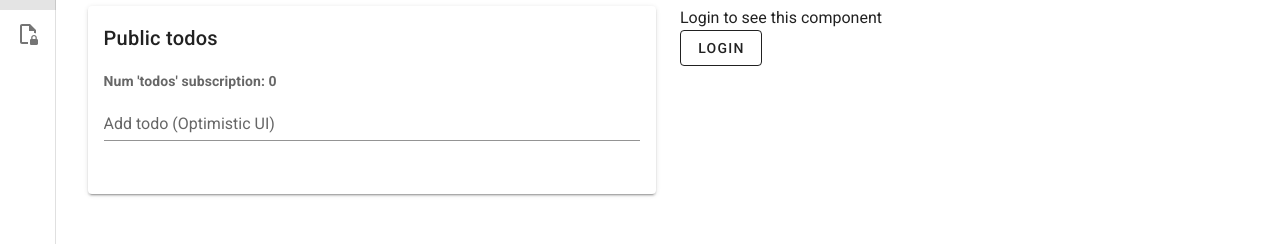
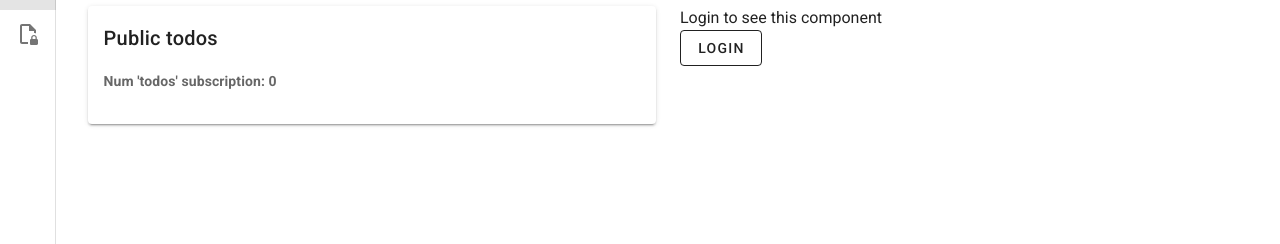
Before and after one commit to NLeSC/nuxt-apollo-hasura, a Nuxt app: page /crud in a window 1280 px wide. Shown: the part 158-402 px from the top of the page. Built offline with nearby package versions, Linux system fonts and the light colour scheme.

Commit message:
show delete todo if owner

```diff
--- a/apollo/todos.gql
+++ b/apollo/todos.gql
@@ -7,5 +7,6 @@ query getMyTodos($isPublic: Boolean!, $userId: String) {
     title
     created_at
     is_completed
+    user_id
   }
 }
--- a/components/Todos.vue
+++ b/components/Todos.vue
@@ -2,9 +2,10 @@
   <v-card class="mt-3">
     <v-card-title>{{ title }}</v-card-title>
     <v-card-text>
-      {{ this.$auth.user && this.$auth.user.sub }}
+      {{ sub }}
       <h4>Num 'todos' subscription: {{ todosCount }}</h4>
-      <v-form @submit.prevent="addTodo">
+
+      <v-form v-if="!isPublic" @submit.prevent="addTodo">
         <v-text-field
           v-model="newTodo"
           label="Add todo (Optimistic UI)"
@@ -18,7 +19,11 @@
             {{ todo.title }}
           </v-list-item-content>
           <v-list-item-action>
-            <v-btn icon @click="deleteTodo(todo.id)">
+            <v-btn
+              v-if="sub === todo.user_id"
+              icon
+              @click="deleteTodo(todo.id)"
+            >
               <v-icon color="grey lighten-1">{{ mdiClose }}</v-icon>
             </v-btn>
           </v-list-item-action>
@@ -46,6 +51,9 @@ export default {
     todosCount: 0,
   }),
   computed: {
+    sub() {
+      return this.$auth?.user?.sub
+    },
     isPublic() {
       return this.type === 'public'
     },
```
